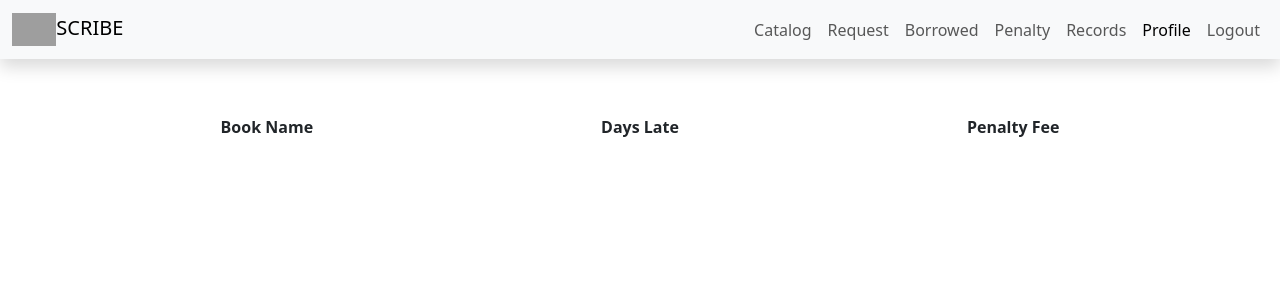
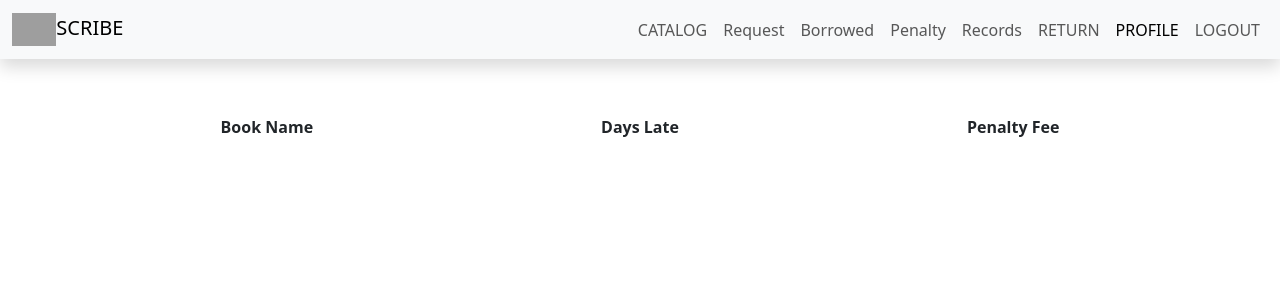
Before and after one commit to Portan21/Library-System, a PHP site: page /penaltyprofile.php in a window 1280 px wide. Shown: the top 300 px of the page. Run offline with PHP 8.4, Linux system fonts and the light colour scheme; the visitor is signed in with stand-in values (Sample User, id 1); data that the repository does not hold is empty; some libraries are stand-ins or nearby versions; grey boxes are pictures that could not be loaded.

Commit message:
Update Page Header And Navbar

```diff
--- a/PHP/adminprofile.php
+++ b/PHP/adminprofile.php
@@ -25,7 +25,7 @@ $currentDate = new DateTime();
 <head>
   <meta charset="utf-8">
   <meta name="viewport" content="width=device-width, initial-scale=1">
-  <title>AdminLTE 3 | Dashboard</title>
+  <title>Profile</title>
   <link rel="stylesheet" href="../CSS/index.css">
   <link rel = "stylesheet" href = "https://cdnjs.cloudflare.com/ajax/libs/twitter-bootstrap/5.3.0/css/bootstrap.min.css">
   <link rel = "stylesheet" href = "https://cdn.datatables.net/1.13.6/css/dataTables.bootstrap5.min.css">
--- a/PHP/catalogs.php
+++ b/PHP/catalogs.php
@@ -30,6 +30,7 @@ if ($_SERVER["REQUEST_METHOD"] === "POST") {
     <meta http-equiv="X-UA-Compatible" content="IE=edge">
     <meta name="viewport" content="width=device-width, initial-scale=1.0">
     <title>Catalog</title>
+    <link rel="icon" href="../Pictures/logo-header.png" type="image/ico">
     <link rel="stylesheet" href="../CSS/main.css">
     <link rel = "stylesheet" href = "https://cdnjs.cloudflare.com/ajax/libs/twitter-bootstrap/5.3.0/css/bootstrap.min.css">
     <link rel = "stylesheet" href = "https://cdn.datatables.net/1.13.6/css/dataTables.bootstrap5.min.css">
--- a/PHP/penaltyprofile.php
+++ b/PHP/penaltyprofile.php
@@ -59,6 +59,7 @@ while($rowbdate = mysqli_fetch_assoc($bdateres)){
     <link rel="stylesheet" href="../CSS/index.css">
     <link rel = "stylesheet" href = "https://cdnjs.cloudflare.com/ajax/libs/twitter-bootstrap/5.3.0/css/bootstrap.min.css">
     <link rel = "stylesheet" href = "https://cdn.datatables.net/1.13.6/css/dataTables.bootstrap5.min.css">
+    <link rel="icon" href="../Pictures/logo-header.png" type="image/ico">
 </head>
 <body>
 <nav class="navbar sticky-top navbar-expand-lg bg-body-tertiary shadow">
@@ -71,7 +72,7 @@ while($rowbdate = mysqli_fetch_assoc($bdateres)){
         <ul class="navbar-nav mb-lg-0 ms-auto">
 
             <li class="nav-item">
-            <a class="nav-link" href="catalogs.php">Catalog</a>
+            <a class="nav-link" href="catalogs.php">CATALOG</a>
             </li>
 	    <?php
 	    if(!empty($_SESSION["typeID"])){
@@ -94,13 +95,16 @@ while($rowbdate = mysqli_fetch_assoc($bdateres)){
 	    }
 
 	    ?>
-
             <li class="nav-item">
-            <a class="nav-link active" aria-current="page" href="profile.php">Profile</a>
+                <a class="nav-link" href="return.php">RETURN</a>
             </li>
 
             <li class="nav-item">
-            <a class="nav-link" href="logout.php">Logout</a>
+            <a class="nav-link active" aria-current="page" href="profile.php">PROFILE</a>
+            </li>
+
+            <li class="nav-item">
+            <a class="nav-link" href="logout.php">LOGOUT</a>
             </li>
         </ul>
     </div>
--- a/PHP/profile.php
+++ b/PHP/profile.php
@@ -57,6 +57,7 @@ if(isset($_POST["ret"])){
     <meta name="viewport" content="width=device-width, initial-scale=1.0">
     <link rel="stylesheet" href="../CSS/bootstrap.min.css">
     <link rel="stylesheet" href="../CSS/profile.css">
+    <link rel="icon" href="../Pictures/logo-header.png" type="image/ico">
     <script defer src="../JavaScript/bootstrap.bundle.min.js"></script>
     <script defer src="../JavaScript/profile.js"></script>
     <title>Profile</title>
--- a/PHP/return.php
+++ b/PHP/return.php
@@ -55,6 +55,7 @@ if(isset($_POST["retpen"])){
     <link rel="stylesheet" href="../CSS/approval.css">
     <link rel = "stylesheet" href = "https://cdnjs.cloudflare.com/ajax/libs/twitter-bootstrap/5.3.0/css/bootstrap.min.css">
     <link rel = "stylesheet" href = "https://cdn.datatables.net/1.13.6/css/dataTables.bootstrap5.min.css">
+    <link rel="icon" href="../Pictures/logo-header.png" type="image/ico">
 </head>
 <body>
 <nav class="navbar sticky-top navbar-expand-lg bg-body-tertiary shadow px-5">
```
Also changed, not shown: PHP/attendance-profile.php (+7 -3 lines), PHP/borrowedbooks-profile.php (+8 -4 lines).
